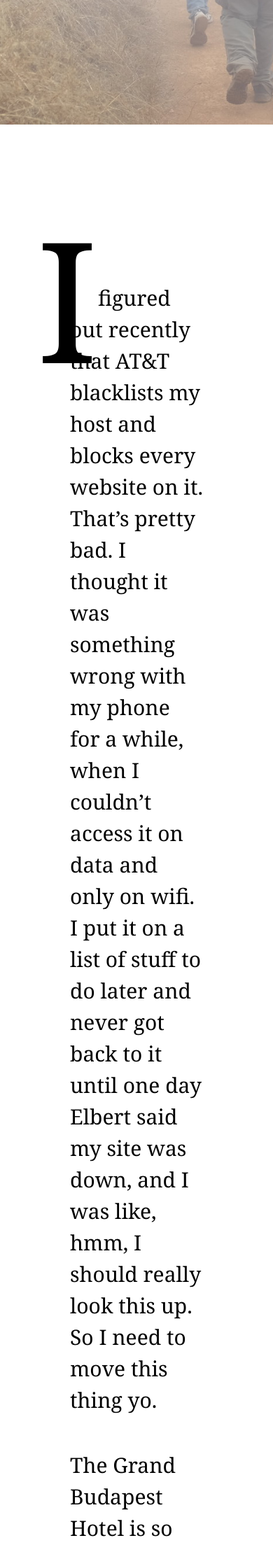
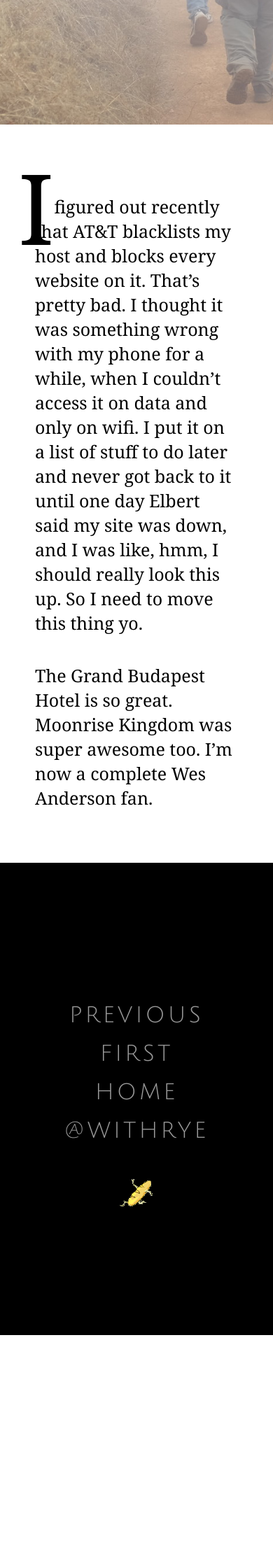
Before and after one commit to fv231/blog, a Jekyll site: the page built from index.html, in a window 390 px wide. Shown: the part 722-2940 px from the top of the page at 70% size. Built offline with Jekyll 4.4.1, drawn with Linux system fonts in a browser that asks for light colours; some web fonts are replaced; after the commit the page ends 2630 px from its top, so only the background shows below that.

Commit message:
font-size mobile

```diff
--- a/_layouts/default.html
+++ b/_layouts/default.html
@@ -5,7 +5,7 @@
 <head>
   <meta charset="utf-8" />
   <title>withrye</title>
-  <!--<meta name="viewport" content="width=device-width, initial-scale=1.0" />-->
+  <meta name="viewport" content="width=device-width, initial-scale=1.0" />
   <link rel="stylesheet" href="{{site.baseurl}}/style.css" />
   <link rel="stylesheet" href="http://fonts.googleapis.com/css?family=Ek+Mukta:300,700|Bilbo+Swash+Caps|Julius+Sans+One" />
   <link rel="icon" href="{{site.baseurl}}/images/gomez.ico" />
--- a/style.css
+++ b/style.css
@@ -5,9 +5,6 @@
 
 body, html
 { height:100%; }
-
-body
-{ font:24px/32px "Ek Mukta", sans-serif; }
 
 a
 { text-decoration:none; color:#aaa; }
@@ -27,7 +24,7 @@ p + p
 { position:relative; top:0px; margin:auto; padding:225px 100px 175px; max-width:750px; font:30px/45px georgia, serif; }
 
 .words p:first-child:first-letter
-{ float:left; font-size:240px; font-family: "Bilbo Swash Caps", georgia, serif; color:black; margin-left:-48px; overflow:visible; }
+{ float:left; font-size:240px; font-family: "Bilbo Swash Caps", georgia, serif; color:black; margin-left:-48px; }
 
 .footer
 { position:relative; text-transform:uppercase; padding:200px 0px 150px; background-color:black; font:32px 'Julius Sans One', sans-serif; color:#999; letter-spacing:4px; text-align:center; }
@@ -43,3 +40,13 @@ p + p
 
 .footer #sup
 { padding-top:30px; }
+
+@media ( max-width:480px ) {
+
+   .words
+   { padding:100px 50px 75px; font-size:25px; line-height:35px; }
+
+   .words p:first-child:first-letter
+   { font-size:140px; margin-left:-24px; }
+
+}
```
Also changed, not shown: 6 other files.
